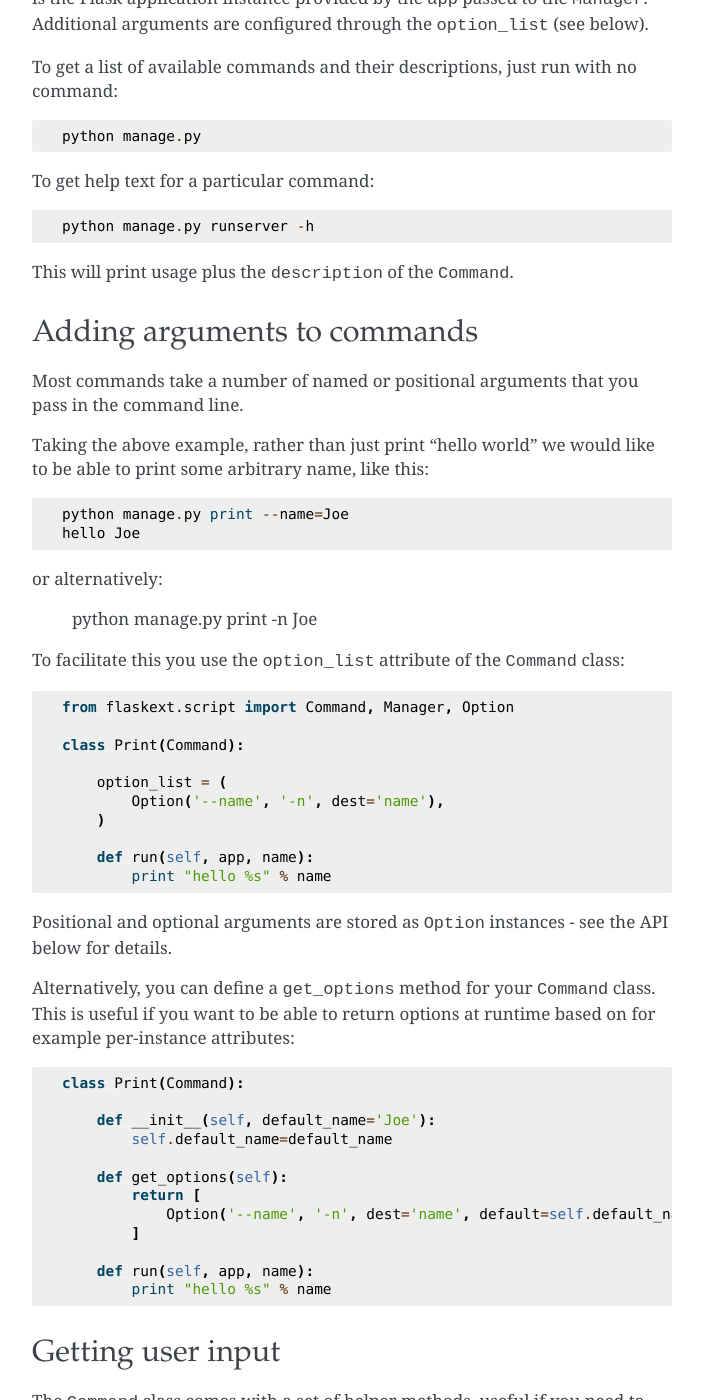
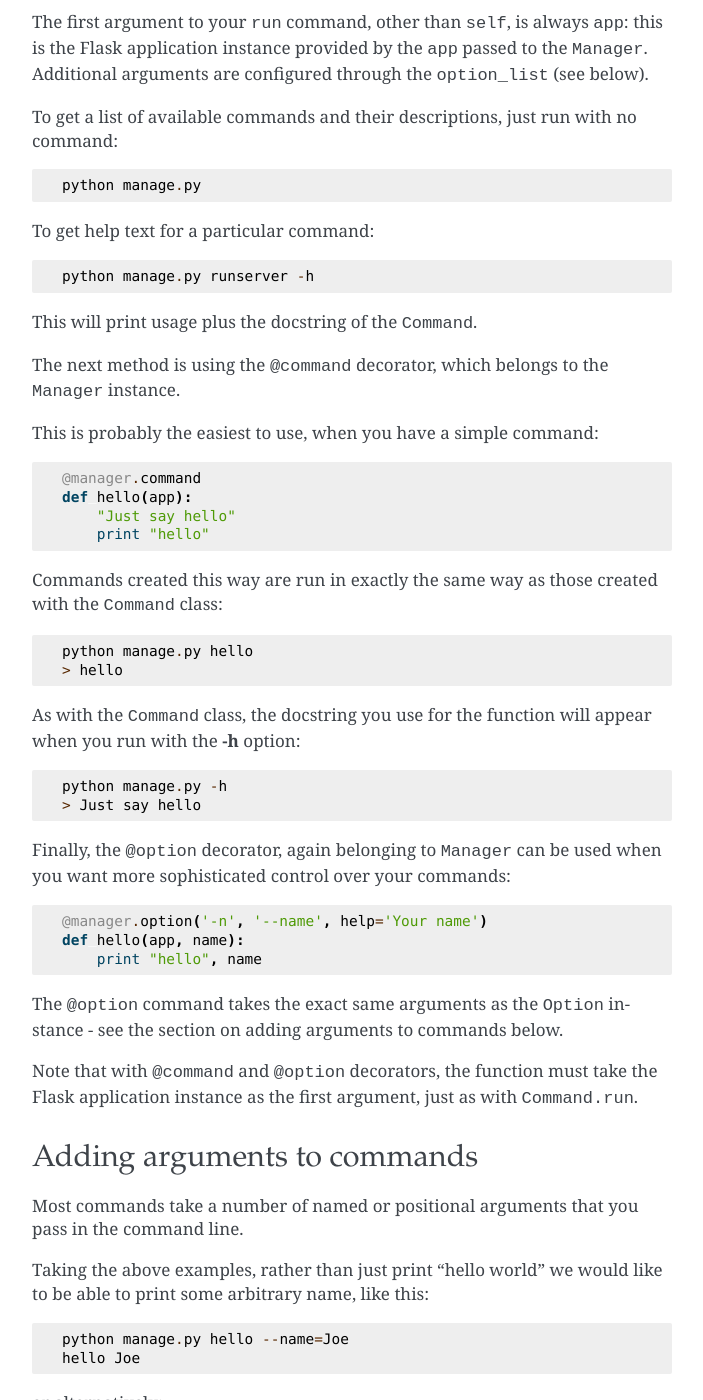
Before and after one commit to smurfix/flask-script, a Sphinx documentation site: the page built from docs/index.rst, in a window 1280 px wide and 1400 px high, scrolled down 2546 px. Shown: the whole window, without its empty margins (288-991 px from the left). Built offline with Sphinx 7.4.7, drawn with Linux system fonts in a browser that asks for light colours; some of the changed text lies outside the part shown.

Commit message:
allow boolean args
--HG--
branch : decorators

```diff
--- a/docs/index.rst
+++ b/docs/index.rst
@@ -9,23 +9,22 @@
 
     # manage.py
 
-    from flaskext.script import Manager, Command
+    from flaskext.script import Manager
 
-    from myapp import create_app
+    from myapp import app
 
-    class Print(Command):
-        def run(self):
-            print "hello"
+    manager = Manager(app)
 
-    manager = Manager(create_app)
-    manager.add_command("print", Print())
+    @manager.command
+    def hello(app):
+        print "hello"
 
     if __name__ == "__main__":
         manager.run()
 
 Then run the script like this::
 
-    python manage.py print
+    python manage.py hello
     > hello
 
 Source code and issue tracking at `Bitbucket`_.
@@ -75,8 +74,11 @@
 The ``Manager`` requires a single argument, a **Flask** instance. This may also be a function or callable
 that returns a **Flask** instance instead, if you want to use a factory pattern.
 
-The next step is to create and add your commands. First you need to subclass the ``Command`` class.
-You then need, at the very least, to define a ``run`` method for this class.
+The next step is to create and add your commands. There are three methods for creating commands:
+
+    * subclassing the ``Command`` class
+    * using the ``@command`` decorator
+    * using the ``@option`` decorator
 
 To take a very simple example, we want to create a ``Print`` command that just prints out "hello world". It
 doesn't take any arguments so is very straightforward::
@@ -115,28 +117,60 @@
 
     python manage.py runserver -h
 
-This will print usage plus the ``description`` of the ``Command``.
+This will print usage plus the docstring of the ``Command``.
+
+The next method is using the ``@command`` decorator, which belongs to the ``Manager`` instance.
+
+This is probably the easiest to use, when you have a simple command::
+
+    @manager.command
+    def hello(app):
+        "Just say hello"
+        print "hello"
+
+Commands created this way are run in exactly the same way as those created with the ``Command`` class::
+
+    python manage.py hello
+    > hello
+
+As with the ``Command`` class, the docstring you use for the function will appear when you run with the **-h** option::
+
+    python manage.py -h
+    > Just say hello
+
+Finally, the ``@option`` decorator, again belonging to ``Manager`` can be used when you want more sophisticated
+control over your commands::
+
+    @manager.option('-n', '--name', help='Your name')
+    def hello(app, name):
+        print "hello", name
+
+The ``@option`` command takes the exact same arguments as the ``Option`` instance - see the section on adding arguments
+to commands below.
+
+Note that with ``@command`` and ``@option`` decorators, the function must take the Flask application instance as the first
+argument, just as with ``Command.run``.
 
 Adding arguments to commands
 ----------------------------
 
 Most commands take a number of named or positional arguments that you pass in the command line.
 
-Taking the above example, rather than just print "hello world" we would like to be able to print some
+Taking the above examples, rather than just print "hello world" we would like to be able to print some
 arbitrary name, like this::
 
-    python manage.py print --name=Joe
+    python manage.py hello --name=Joe
     hello Joe
 
-or alternatively:
+or alternatively::
 
-    python manage.py print -n Joe
+    python manage.py hello -n Joe
 
 To facilitate this you use the ``option_list`` attribute of the ``Command`` class::
 
     from flaskext.script import Command, Manager, Option
 
-    class Print(Command):
+    class Hello(Command):
 
         option_list = (
             Option('--name', '-n', dest='name'),
@@ -150,34 +184,124 @@
 Alternatively, you can define a ``get_options`` method for your ``Command`` class. This is useful if you want to be able
 to return options at runtime based on for example per-instance attributes::
 
-    class Print(Command):
+    class Hello(Command):
 
         def __init__(self, default_name='Joe'):
             self.default_name=default_name
 
         def get_options(self):
             return [
-                Option('--name', '-n', dest='name', default=self.default_name),
+                Option('-n', '--name', dest='name', default=self.default_name),
             ]
 
         def run(self, app, name):
-            print "hello %s" % name
+            print "hello",  name
+
+If you are using the ``@command`` decorator, it's much easier - the options are extracted automatically from your function arguments::
+
+    @manager.command
+    def hello(app, name):
+        print "hello", name
+
+
+Then do::
+
+    > python manage.py hello Joe
+    hello joe
+
+Or you can do optional arguments::
+
+    @manager.command
+    def hello(app, name="Fred")
+        print hello, name
+
+These can be called like this::
+
+    > python manage.py hello --name=Joe
+    hello Joe
+
+alternatively::
+
+    > python manage.py hello -n Joe
+    hello Joe
+
+
+and if you don't pass in any argument::
+
+    > python manage.py hello
+    hello Fred
+
+There are a couple of important points to note here.
+
+The short-form **-n** is formed from the first letter of the argument, so "name" > "-n". Therefore it's a good idea that your
+optional argument variable names begin with different letters ("app" is ignored, so don't worry about "a" being taken).
+
+The second issue is that the **-h** switch always runs the help text for that command, so avoid arguments starting with the letter "h".
+
+Note also that if your optional argument is a boolean, for example::
+
+    @manage.command
+    def verify(app, verified=False):
+        """
+        Checks if verified
+        """
+        print "VERIFIED?", "YES" if verified else "NO"
+
+You can just call it like this::
+
+    > python manage.py verify
+    VERIFIED? NO
+
+    > python manage.py verify -v
+    VERIFIED? YES
+
+    > python manage.py verify --verified
+    VERIFIED? YES
+
+For more complex options it's better to use the ``@option`` decorator::
+
+    @manager.option('-n', '--name', dest='name', default='joe')
+    def hello(app, name):
+        print "hello", name
+
+You can add as many options as you want::
+
+    @manager.option('-n', '--name', dest='name', default='joe')
+    @manager.option('-u', '--url', dest='url', default=None)
+    def hello(app, name, url):
+        if url is None:
+            print "hello", name
+        else:
+            print "hello", name, "from", url
+
+This can be called like so::
+
+    > python manage.py hello -n Joe -u reddit.com
+    hello Joe from reddit.com
+
+or like this::
+
+    > python manage.py hello --name=Joe --url=reddit.com
+    hello Joe from reddit.com
+
 
 Getting user input
 ------------------
 
-The ``Command`` class comes with a set of helper methods, useful if you need to grab user input from the command line. For example::
+**Flask-Script** comes with a set of helper functions for grabbing user input from the command line. For example::
 
+    from flaskext.script import Manager, prompt_bool
+
+    from myapp import app
     from myapp.models import db
 
-    class DropDatabase(Command):
+    manager = Manager(app)
 
-        def run(self, app):
-            if self.prompt_bool(
-                "Are you sure you want to lose all your data"):
-                db.drop_all()
-
-    manager.add_command("dropdb", DropDatabase())
+    @manager.command
+    def dropdb(app):
+        if prompt_bool(
+            "Are you sure you want to lose all your data"):
+            db.drop_all()
 
 It then runs like this::
 
@@ -250,6 +374,16 @@
 
         :param commands: optional dict of ``Command`` instances.
 
+    .. method:: command(func)
+
+        Decorator to add a function as a command. The function must take at least one argument, the Flask instance. Additional
+        positional or optional arguments are added to the command line options.
+
+    .. method:: option(func, `*args`, `**kwargs`)
+
+        Decorator to add option to a function. Use this instead of ``command``. You can use this decorator multiple times to
+        add as many options as you need.
+
 .. class:: Command
 
     Base class for creating new commands.
@@ -257,6 +391,7 @@
     .. attribute:: description
 
     Description added to help text.
+    **This is deprecated:** use docstring instead.
 
     .. attribute:: option_list
 
@@ -276,6 +411,7 @@
     .. method:: prompt(prompt, default=None)
 
     Prompts the user for input, if ``default`` is provided then that is used instead.
+    **This is deprecated** : use prompt() function instead.
 
     :param prompt: formatted prompt text
     :param default: default if no input entered
@@ -283,6 +419,7 @@
     .. method:: prompt_pass(prompt, default=None)
 
     Prompts the user for hidden (password) input, if ``default`` is provided then that is used instead.
+    **This is deprecated** : use prompt_pass() function instead.
 
     :param prompt: formatted prompt text
     :param default: default if no input entered
@@ -291,6 +428,7 @@
     .. method:: prompt_choices(prompt, choices, default=None)
 
     Prompts the user for input from available choices, if ``default`` is provided then that is used instead.
+    **This is deprecated** : use prompt_choices() function instead.
 
     :param prompt: formatted prompt text
     :param choices: list of available choices
@@ -301,6 +439,7 @@
 
     Prompts the user for input, if ``default`` is provided then that is used instead. A boolean value is
     returned based on selection of input ('y', 'yes', 'n', 'no' etc).
+    **This is deprecated** : use prompt_bool() function instead.
 
     :param prompt: formatted prompt text
     :param default: default if no input entered
```
Also changed, not shown: tests.py (+26 -0 lines), 1 other file.
